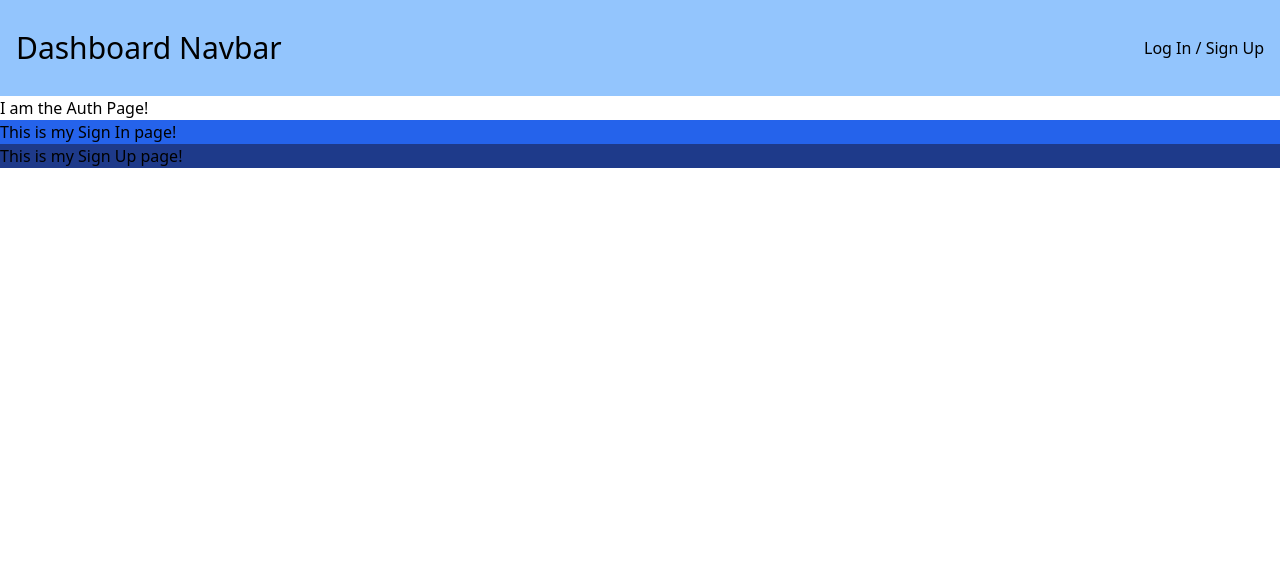
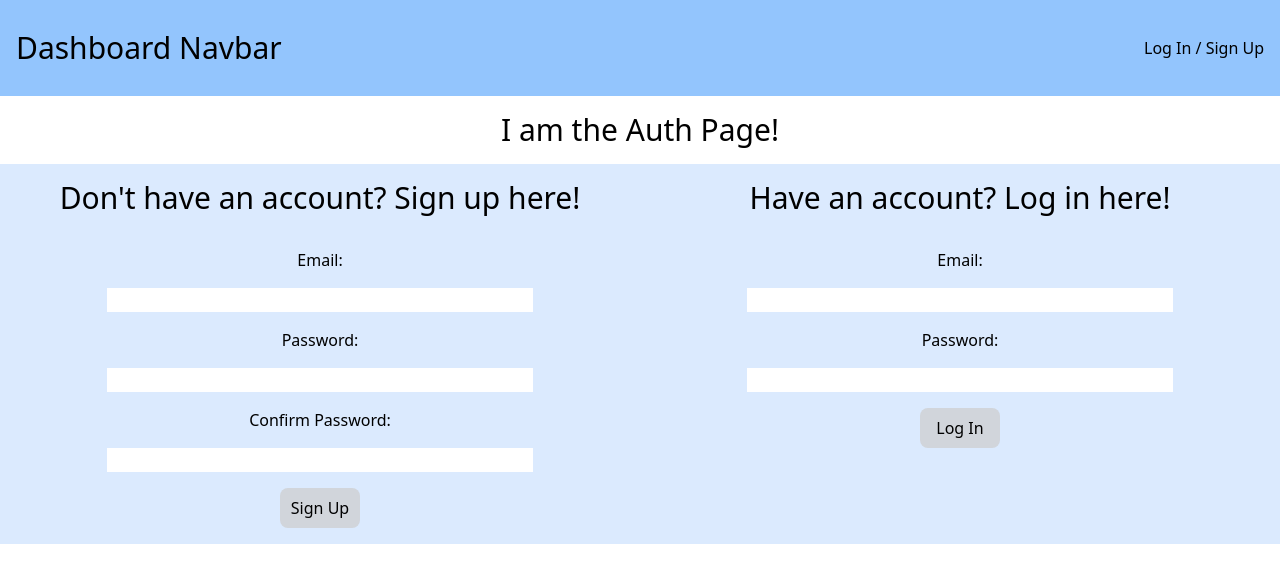
Before and after one commit to jramos5883/personal-dashboard, a Next.js app in the folder personal-dashboard-app/: page /auth in a window 1280 px wide. Shown: the top 582 px of the page. Built offline with nearby package versions, Linux system fonts and the light colour scheme.

Commit message:
Worked on auth page layout, going to prep for log in and auth building.

```diff
--- /dev/null
+++ b/personal-dashboard-app/app/(components)/login/login.comp.jsx
@@ -0,0 +1,12 @@
+export default function LogIn() {
+  return (
+    <div className="bg-blue-100 flex flex-col w-1/2 items-center">
+      <h1 className="text-3xl m-4">Have an account? Log in here!</h1>
+      <p className="p-4 pl-4">Email:</p>
+      <input className="w-2/3" />
+      <p className="p-4 pl-4">Password:</p>
+      <input className="w-2/3" />
+      <button className="w-20 h-10 bg-gray-300 rounded-lg m-4">Log In</button>
+    </div>
+  );
+}
--- a/personal-dashboard-app/app/(components)/signin/signin.comp.jsx
+++ /dev/null
@@ -1,7 +0,0 @@
-export default function SignIn() {
-  return (
-    <div className="bg-blue-600">
-      <h1>This is my Sign In page!</h1>
-    </div>
-  );
-}
--- a/personal-dashboard-app/app/(components)/signup/signup.comp.jsx
+++ b/personal-dashboard-app/app/(components)/signup/signup.comp.jsx
@@ -1,7 +1,14 @@
 export default function SignUp() {
   return (
-    <div className="bg-blue-900">
-      <h1>This is my Sign Up page!</h1>
+    <div className="bg-blue-100 flex flex-col w-1/2 justify-center text-center items-center">
+      <h1 className="text-3xl m-4">Don&apos;t have an account? Sign up here!</h1>
+      <p className="p-4">Email:</p>
+      <input className="w-2/3" />
+      <p className="p-4">Password:</p>
+      <input className="w-2/3" />
+      <p className="p-4">Confirm Password:</p>
+      <input className="w-2/3" />
+      <button className="w-20 h-10 bg-gray-300 rounded-lg m-4">Sign Up</button>
     </div>
   );
 }
--- a/personal-dashboard-app/app/(routes)/auth/page.jsx
+++ b/personal-dashboard-app/app/(routes)/auth/page.jsx
@@ -1,12 +1,14 @@
-import SignIn from "@/app/(components)/signin/signin.comp";
 import SignUp from "@/app/(components)/signup/signup.comp";
+import LogIn from "@/app/(components)/login/login.comp";
 
 export default function Auth() {
   return (
     <div>
-      <h1>I am the Auth Page!</h1>
-      <SignIn />
-      <SignUp />
+      <h1 className="text-3xl text-center m-4">I am the Auth Page!</h1>
+      <div className="flex">
+        <SignUp />
+        <LogIn />
+      </div>
     </div>
   );
 }
```
